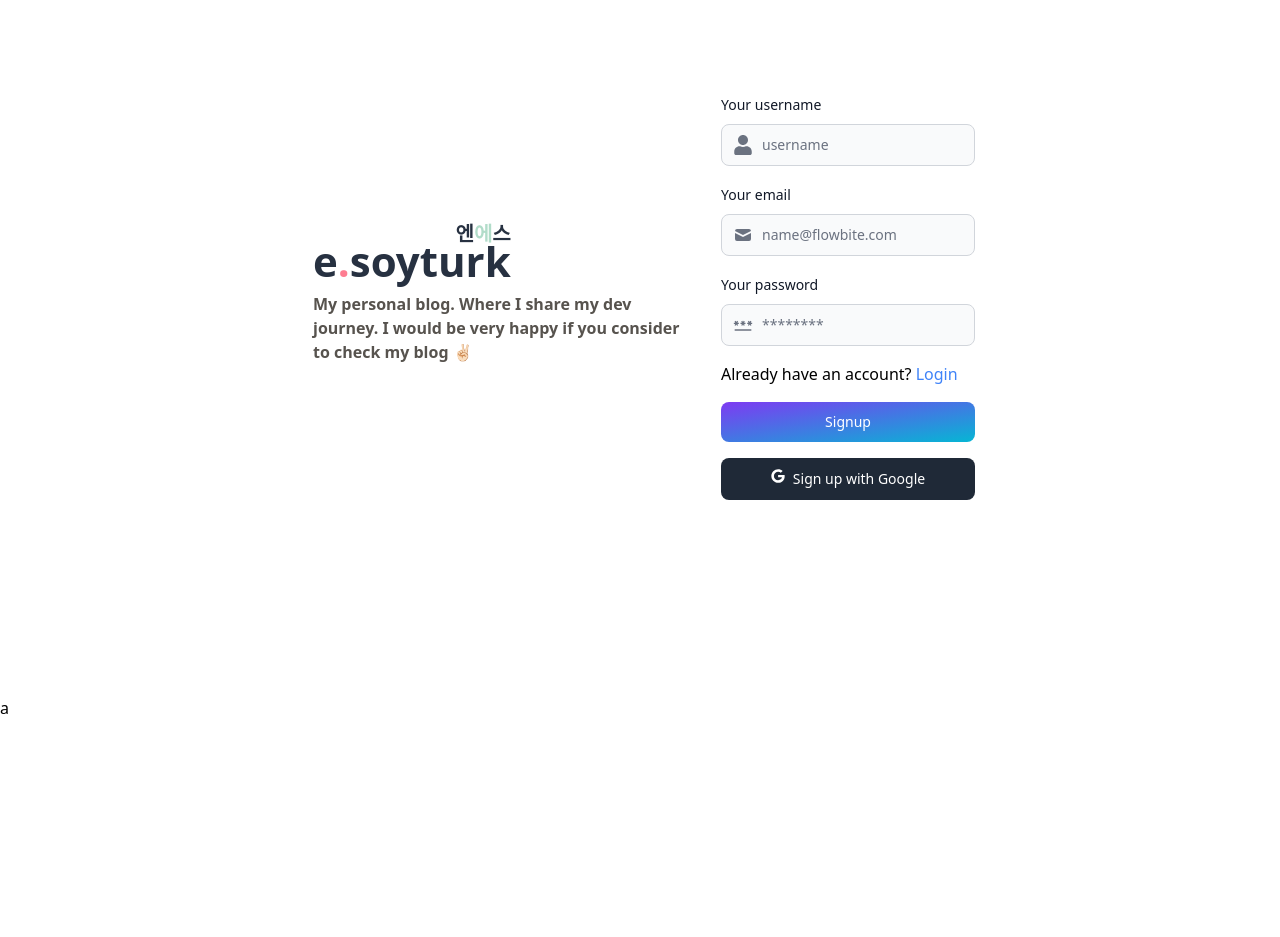
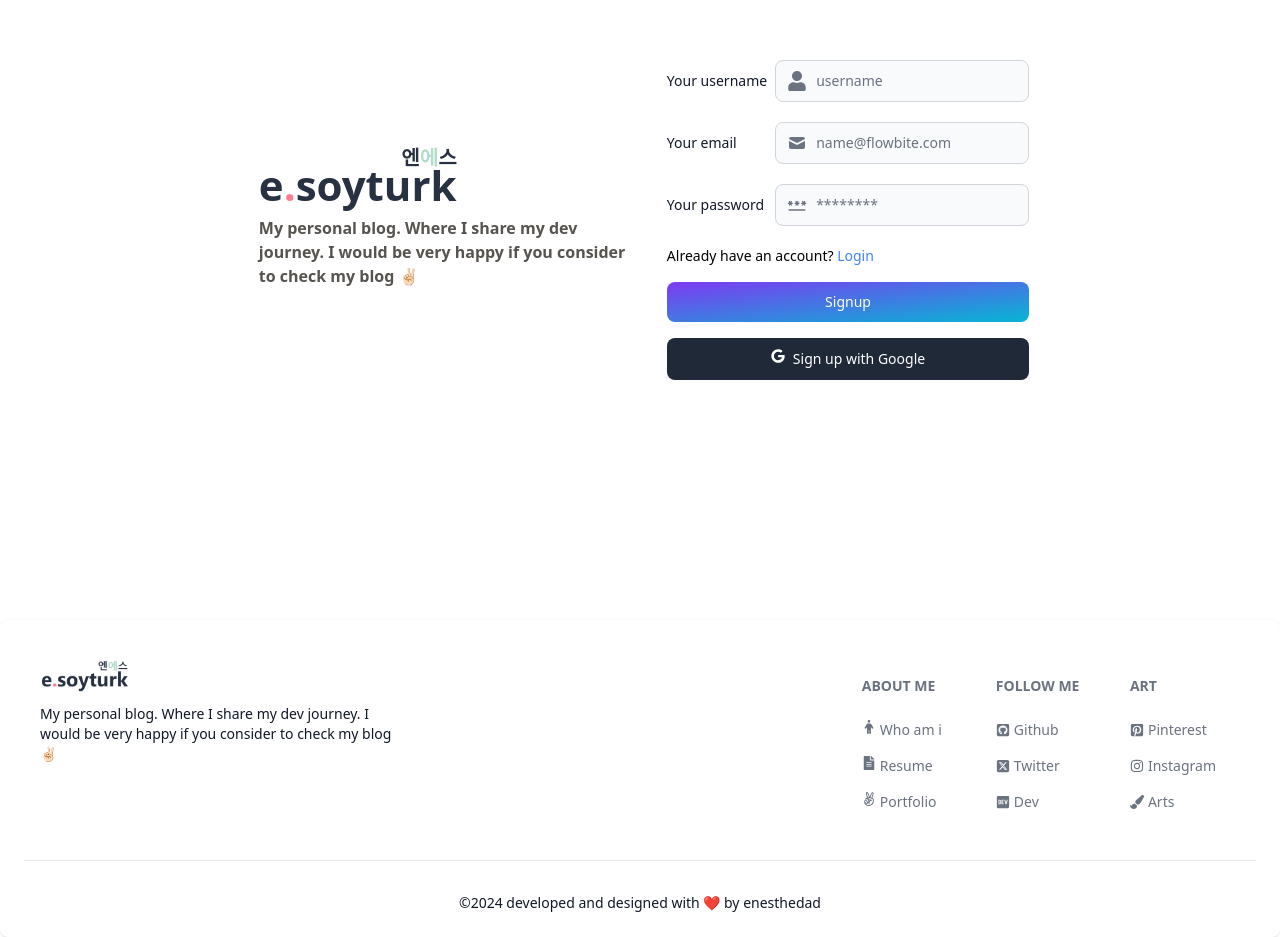
Before and after one commit to enesthedad/mern-blog, a React (Vite) app in the folder client/: page /signup in a window 1280 px wide. Shown: the part 180-1117 px from the top of the page. Before the commit the page ends 900 px from the top, so only its background shows below. Built offline with nearby package versions, Linux system fonts and the light colour scheme.

Commit message:
create and add footer

```diff
--- a/client/src/App.jsx
+++ b/client/src/App.jsx
@@ -6,12 +6,13 @@ import { SignUp } from "./pages/SignUp";
 import { Projects } from "./pages/Projects";
 import { Dashboard } from "./pages/Dashboard";
 import { Header } from "./components/Header";
+import { FooterComponent } from "./components/Footer";
 
 function App() {
   return (
     <BrowserRouter>
-      <Header />
-      <div className="min-h-screen w-full justify-center items-center flex">
+      <div className="flex flex-col items-center justify-center w-full min-h-screen">
+        <Header />
         <Routes>
           <Route path="/" element={<Home />} />
           <Route path="/dashboard" element={<Dashboard />} />
@@ -22,7 +23,7 @@ function App() {
           <Route path="/dashboard" element={<Dashboard />} />
         </Routes>
       </div>
-      <div className="">a</div>
+      <FooterComponent />
     </BrowserRouter>
   );
 }
--- /dev/null
+++ b/client/src/components/Footer.jsx
@@ -0,0 +1,138 @@
+import { Footer, Label } from "flowbite-react";
+import {
+  FaPaintBrush,
+  FaInstagram,
+  FaPinterestSquare,
+  FaDev,
+  FaGithubSquare,
+  FaFileAlt,
+  FaAngellist,
+} from "react-icons/fa";
+import { FaSquareXTwitter, FaPerson } from "react-icons/fa6";
+import logoPicture from "../imgs/logo.png";
+export const FooterComponent = () => {
+  const getYear = () => {
+    const year = new Date().getFullYear();
+    return year;
+  };
+  const year = getYear();
+  return (
+    <Footer container>
+      <div className="w-full">
+        <div className="grid justify-between w-full gap-5 sm:flex sm:justify-between md:flex md:grid-cols-1">
+          <div className="flex flex-col items-start max-w-sm gap-3 p-4">
+            <Footer.Brand
+              href="http://enesthedad.netlify.app"
+              src={logoPicture}
+              alt="Blog picture"
+              name=""
+            />
+            <Label>
+              My personal blog. Where I share my dev journey. I would be very
+              happy if you consider to check my blog ✌🏻
+            </Label>
+          </div>
+          <div className="grid grid-cols-2 gap-8 p-4 sm:grid-cols-3 sm:mt-4 sm:gap-6">
+            <div>
+              <Footer.Title title="about me" />
+              <Footer.LinkGroup col>
+                <Footer.Link
+                  className="flex "
+                  href="http://enesthedad.netlify.app"
+                  target="_blank"
+                >
+                  <div className="flex gap-1">
+                    <FaPerson />
+                    Who am i
+                  </div>
+                </Footer.Link>
+                <Footer.Link
+                  href="http://enesthedad.netlify.app/resume"
+                  target="_blank"
+                >
+                  <div className="flex gap-1">
+                    <FaFileAlt />
+                    Resume
+                  </div>
+                </Footer.Link>
+                <Footer.Link
+                  href="http://enesthedad.netlify.app/resume"
+                  target="_blank"
+                >
+                  <div className="flex gap-1">
+                    <FaAngellist />
+                    Portfolio
+                  </div>
+                </Footer.Link>
+              </Footer.LinkGroup>
+            </div>
+            <div>
+              <Footer.Title title="Follow me" />
+              <Footer.LinkGroup col>
+                <Footer.Link
+                  target="_blank"
+                  href="https://github.com/enesthedad"
+                >
+                  <div className="flex items-center gap-1 ">
+                    <FaGithubSquare />
+                    Github
+                  </div>
+                </Footer.Link>
+                <Footer.Link
+                  target="_blank"
+                  href="https://twitter.com/enesthedad"
+                >
+                  <div className="flex items-center gap-1 ">
+                    <FaSquareXTwitter />
+                    Twitter
+                  </div>
+                </Footer.Link>
+                <Footer.Link target="_blank" href="https://dev.to/enesthedad">
+                  <div className="flex items-center gap-1 ">
+                    <FaDev />
+                    Dev
+                  </div>
+                </Footer.Link>
+              </Footer.LinkGroup>
+            </div>
+            <div>
+              <Footer.Title title="Art" />
+              <Footer.LinkGroup col>
+                <Footer.Link target="_blank" href="#">
+                  <div className="flex items-center gap-1 ">
+                    <FaPinterestSquare /> Pinterest
+                  </div>
+                </Footer.Link>
+                <Footer.Link target="_blank" href="#">
+                  <div className="flex items-center gap-1 ">
+                    <FaInstagram />
+                    Instagram
+                  </div>
+                </Footer.Link>
+                <Footer.Link target="_blank" href="#">
+                  <div className="flex items-center gap-1 ">
+                    <FaPaintBrush />
+                    Arts
+                  </div>
+                </Footer.Link>
+              </Footer.LinkGroup>
+            </div>
+          </div>
+        </div>
+        <Footer.Divider />
+        <div className="flex items-center justify-center w-full">
+          <Label>
+            ©{year} developed and designed with ❤️ by{" "}
+            <a
+              target="_blank"
+              rel="noreferrer"
+              href="http://github.com/enesthedad"
+            >
+              enesthedad
+            </a>
+          </Label>
+        </div>
+      </div>
+    </Footer>
+  );
+};
--- a/client/src/components/Header.jsx
+++ b/client/src/components/Header.jsx
@@ -6,7 +6,7 @@ import { Link, useLocation } from "react-router-dom";
 export const Header = () => {
   const path = useLocation().pathname;
   return (
-    <Navbar className="border-b-2  flex py-2 px-3 md:py-4 md:px-6 ">
+    <Navbar className="top-0 z-10 w-full px-3 py-2 mb-2 border-b-2 md:absolute md:py-4 md:px-6 ">
       <Logo />
       <form>
         <TextInput
@@ -20,7 +20,7 @@ export const Header = () => {
         <IoIosSearch className="text-[20px] text-stone-800" />
       </Button>
       <div className="flex gap-3 md:order-2">
-        <Button className="w-12 h-10 hidden sm:inline " color="gray" pill>
+        <Button className="hidden w-12 h-10 sm:inline " color="gray" pill>
           <FaMoon className="" />
         </Button>
         <Link>
--- a/client/src/pages/SignUp.jsx
+++ b/client/src/pages/SignUp.jsx
@@ -51,7 +51,7 @@ export const SignUp = () => {
   };
   console.log(formData);
   return (
-    <div className="flex flex-col md:flex-row items-center gap-4">
+    <div className="flex flex-col items-center gap-4 md:flex-row">
       <div className="max-w-[250px] md:max-w-md p-2 flex flex-col md:items-start items-center">
         <BlogIcon />
         <p className="max-w-sm font-semibold text-stone-600">
@@ -59,11 +59,13 @@ export const SignUp = () => {
           if you consider to check my blog ✌🏻
         </p>
       </div>
-      <form className="flex max-w-md flex-col gap-4" onSubmit={handleSubmit}>
+      <form
+        className="flex flex-col max-w-md gap-4 text-sm"
+        onSubmit={handleSubmit}
+      >
         <div>
-          <div className="mb-2 block">
+          <div className="flex flex-col items-center justify-between gap-2 mb-1 md:flex-row">
             <Label htmlFor="username" value="Your username" />
-          </div>
             <TextInput
               icon={FaUser}
               id="username"
@@ -73,10 +75,10 @@ export const SignUp = () => {
               onChange={handleChange}
             />
           </div>
+        </div>
         <div>
-          <div className="mb-2 block">
+          <div className="flex flex-col items-center justify-between gap-2 mb-1 md:flex-row">
             <Label htmlFor="email" value="Your email" />
-          </div>
             <TextInput
               icon={HiMail}
               id="email"
@@ -86,10 +88,10 @@ export const SignUp = () => {
               value={formData.email}
             />
           </div>
+        </div>
         <div>
-          <div className="mb-2 block">
+          <div className="flex flex-col items-center justify-between gap-2 mb-1 md:flex-row ">
             <Label htmlFor="password" value="Your password" />
-          </div>
             <TextInput
               id="password"
               type="password"
@@ -99,10 +101,13 @@ export const SignUp = () => {
               placeholder="********"
             />
           </div>
+        </div>
         <div className="flex items-center gap-2">
           <p>
             Already have an account?{" "}
-            <Link className="text-blue-500">Login</Link>{" "}
+            <Link to="/login" className="text-blue-500">
+              Login
+            </Link>{" "}
           </p>
         </div>
         <Button gradientDuoTone="purpleToBlue" type="submit" disabled={loading}>
```
Also changed, not shown: client/src/imgs/logo.png (added). Lines whose indentation alone changed are shown as unchanged.
